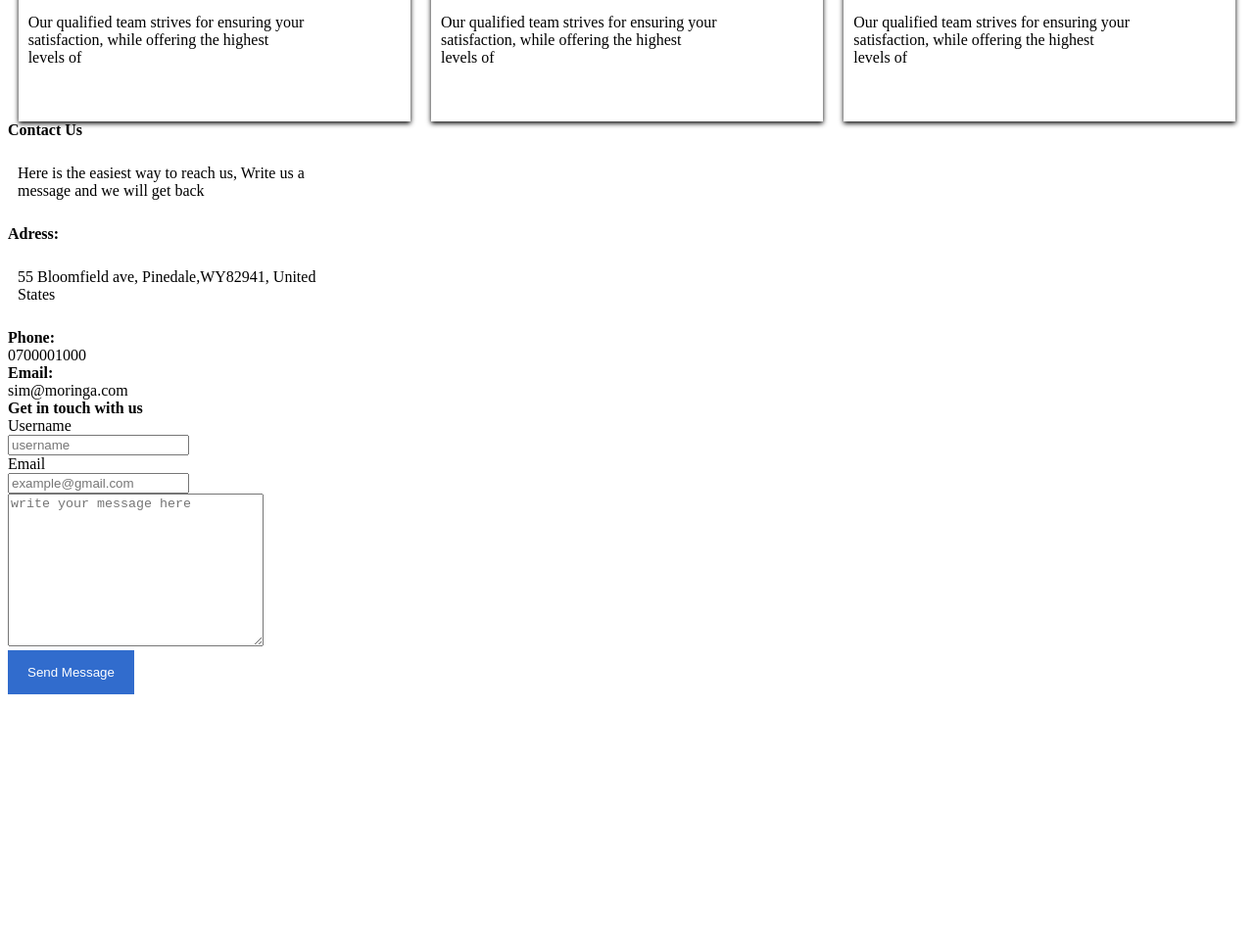
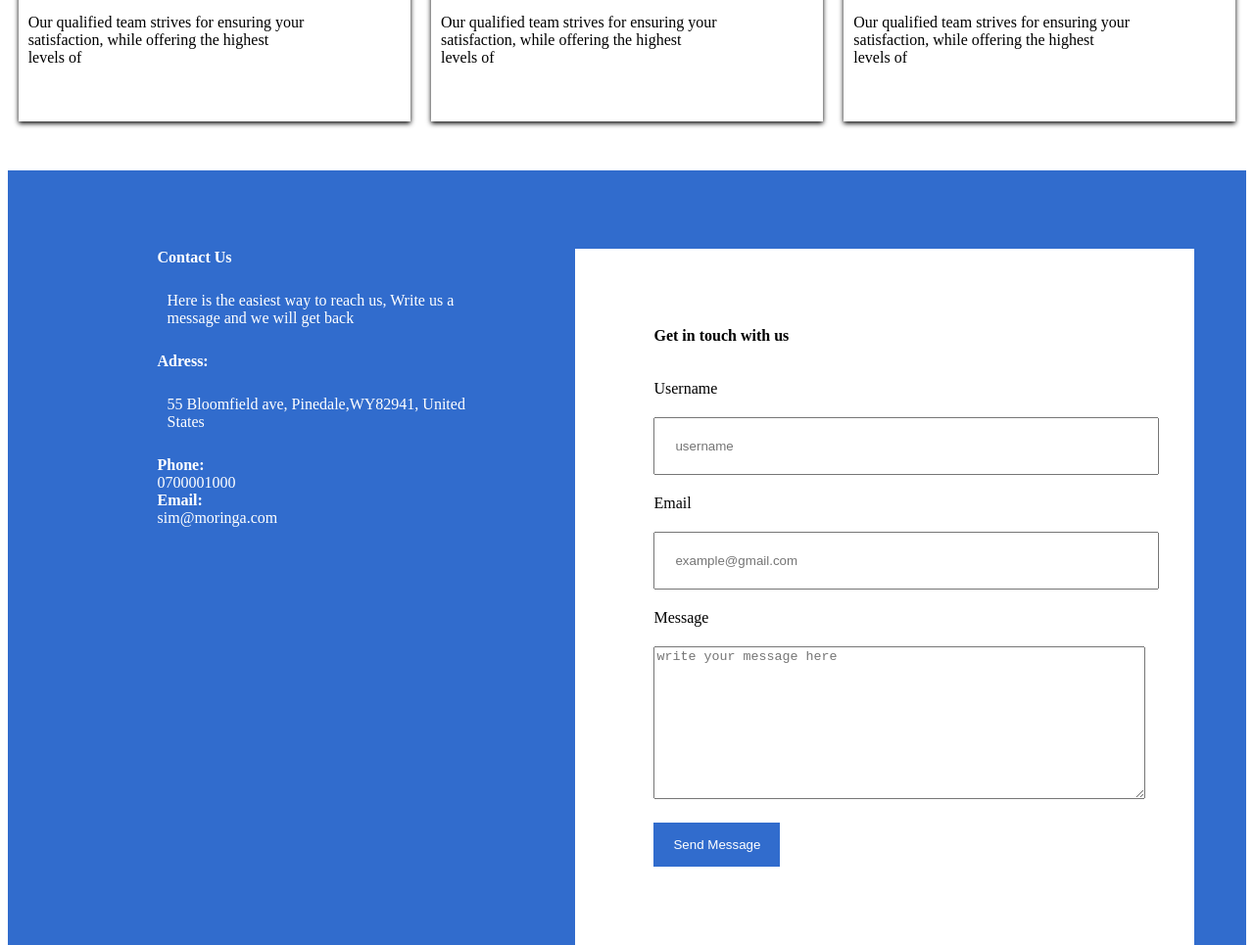
Before and after one commit to antonymburia/myserviser, a plain HTML site: page index.html in a window 1280 px wide. Shown: the part 2209-3174 px from the top of the page at 98% size. Before the commit the page ends 2926 px from the top, so only its background shows below. Drawn offline with Linux system fonts and the light colour scheme.

Commit message:
style contact us section

```diff
--- a/index.html
+++ b/index.html
@@ -82,7 +82,7 @@
          </div>
          <!-- 6th section -->
          <div class="contact">
-             <div class="left">
+             <div class="left1">
                 <strong>Contact Us</strong> <br>
                 <p>
                     Here is the easiest way to reach us, Write us a <br>
@@ -100,13 +100,14 @@
              </div>
              <div class="right">
                 <form>
-                   <b>Get in touch with us</b> <br>
-                   Username <br>
-                   <input type="text" placeholder="username"> <br>
-                   Email <br>
-                   <input type="text" placeholder="example@gmail.com"><br>
+                   <b class="form">Get in touch with us</b> <br> <br><br>
+                   <label for=""> Username</label>
+                   <input type="text" placeholder="username">
+                   <label for="">Email</label>
+                   <input type="text" placeholder="example@gmail.com">
+                   <label for="">Message</label>
                    <textarea name="" id="" cols="30" rows="10" placeholder="write your message here"></textarea> <br>
-                   <button class="services">Send Message</button>
+                   <button class="services" style="align-items: center;">Send Message</button>
                 </form>
              </div>
          </div>
--- a/style.css
+++ b/style.css
@@ -112,6 +112,7 @@
 .card{
     box-shadow: 0 2px 5px 0;
     padding-bottom: 30px;
+    margin-bottom: 50px;
 }
  .card img{
    width: 400px;
@@ -121,3 +122,34 @@
  .card b,p{
      padding: 10px;
  }
+ .contact {
+     background-color: #316ccd;
+     display: flex;
+     justify-content: space-evenly;
+ }
+ .left1 {
+    color: #fff;
+    margin-left: 100px;
+    margin-top: 80px;
+}
+.right {
+    width: 50%;
+    margin-left: 50px;
+}
+form {
+    background-color: #fff ;
+    padding: 80px;
+    margin-top: 80px;
+}
+.form {
+    margin-bottom: 30px;
+}
+input {
+    width: 100%;
+    margin: 20px 20px 20px 0;
+    padding: 20px;
+}
+textarea{
+    width: 105%;
+    margin: 20px 20px 20px 0;
+}
```
